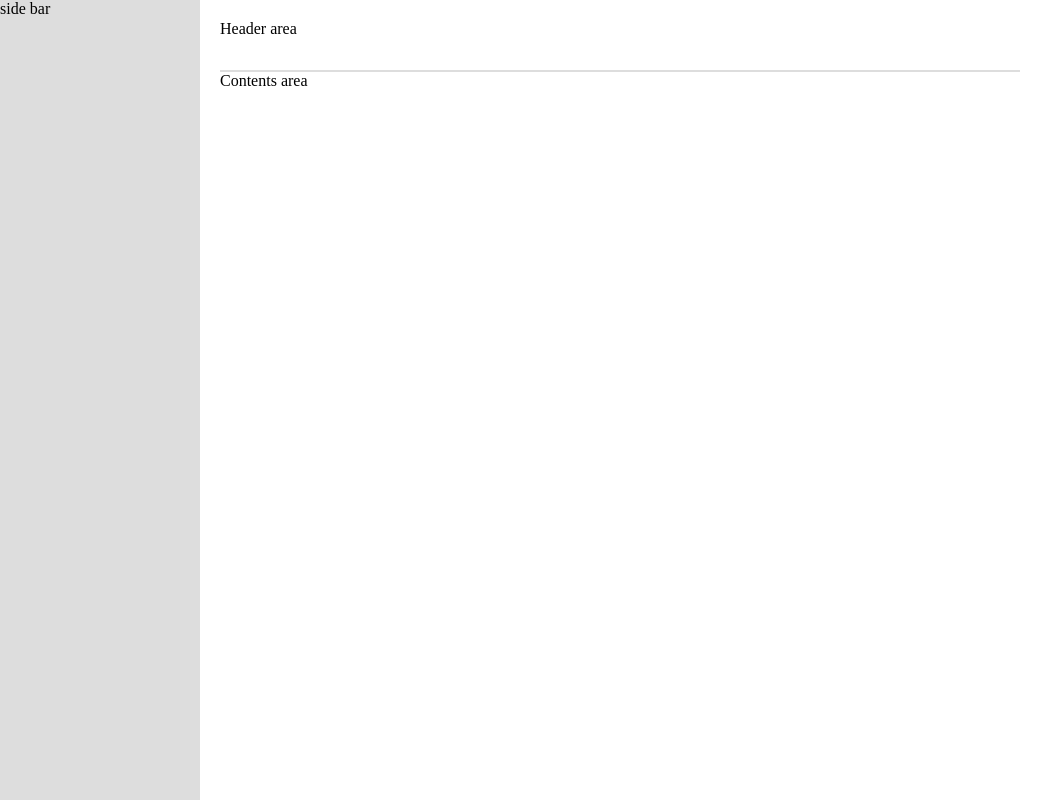
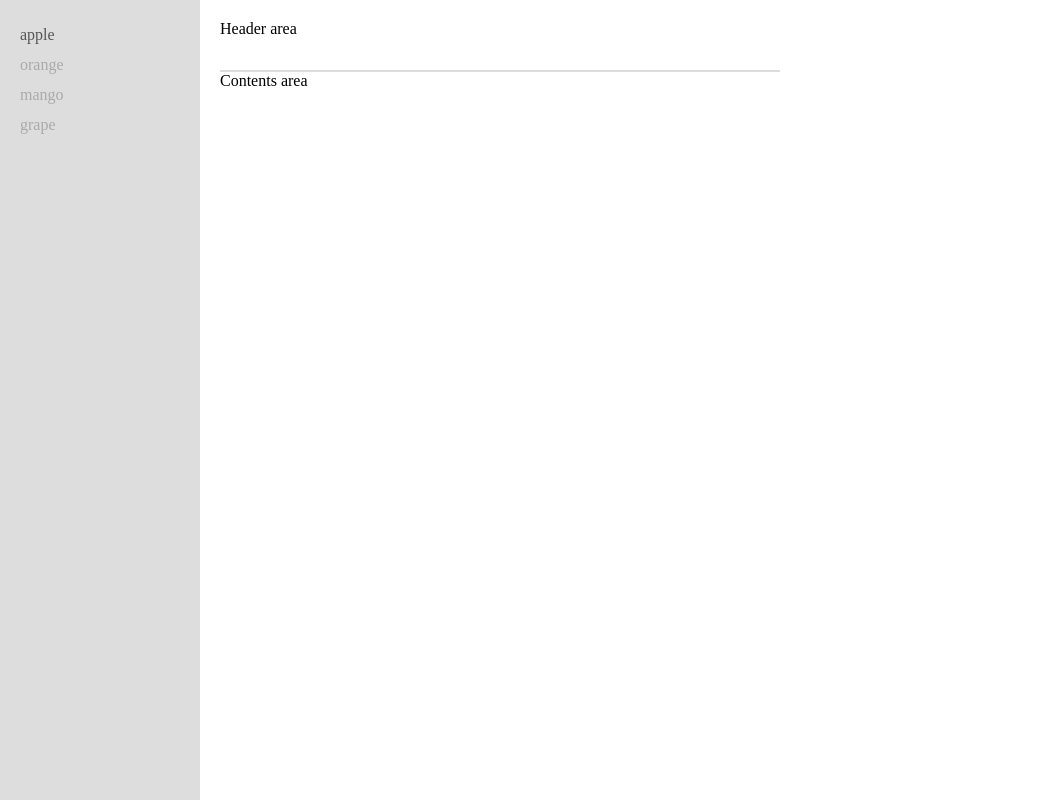
Before and after one commit to Jonghee/electron-test, an Electron app: page index.html in a window 800 px wide. Shown: the whole page, 1040 px wide, since content can reach past the window. Drawn offline with nearby package versions, Linux system fonts and the light colour scheme; no server answers.

Commit message:
image search test

```diff
--- a/index.html
+++ b/index.html
@@ -8,7 +8,14 @@
 </head>
 <body>
     <div class="wrapper">
-        <div class="side">side bar</div>
+        <div class="side">
+            <ul class="tagList">
+                <li><a href="#apple">apple</a></li>
+                <li><a href="#orange">orange</a></li>
+                <li><a href="#mango">mango</a></li>
+                <li><a href="#grape">grape</a></li>
+            </ul>
+        </div>
         <div class="container">
             <div class="header">Header area</div>
             <div class="content">Contents area</div>
--- a/js/work.js
+++ b/js/work.js
@@ -9,14 +9,19 @@
         __container = $('.container');
         __cont = $('.content');
 
-        _getData('apple', 1, _render);
-        _getData('apple', 2, _render);
-        _getData('apple', 3, _render);
+        // event handler
+        $(window).on('resize', _setSize).trigger('resize');
+        __sideArea.find('a').on('click', function(){
+            __sideArea.find('a').removeClass('selected').eq( $(this).parent().index() ).addClass('selected');
+            _getData($(this).text(), 1, _render);
+        });
 
-        $(window).on('resize', _setSize).trigger('resize');
+        // initialize
+        __sideArea.find('a').eq(0).trigger('click');
     }
 
     function _render(list){
+        __cont.empty();
         $.each(list, function(i,item){
             $('<img>').attr('src', item.image).appendTo(__cont).width(100).height(100);
         });
--- a/style/ui.css
+++ b/style/ui.css
@@ -1,7 +1,11 @@
-* {margin:0; padding:0;}
+* {margin:0; padding:0; list-style:none;}
 
 .wraprer {}
 .side {position:absolute; left:0; top:0; width:200px; height:100%; background-color:#ddd;}
+.side .tagList {padding:20px;}
+.side .tagList li {height:30px; line-height:30px;}
+.side .tagList li a {color:#aaa; text-decoration:none;}
+.side .tagList li a.selected {color:#555;}
 .container {position:absolute; left:200px; top:0; width:100%; padding:20px; overflow:scroll;}
 .header {height:50px; border-bottom:2px solid #ddd;}
 .content {}
```
